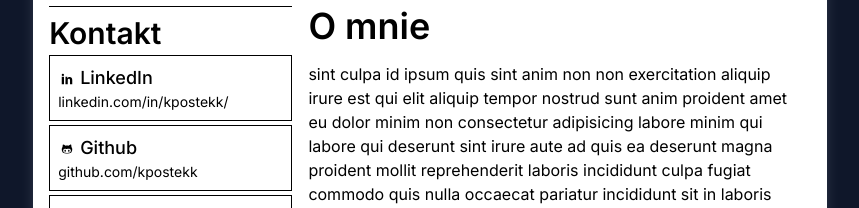
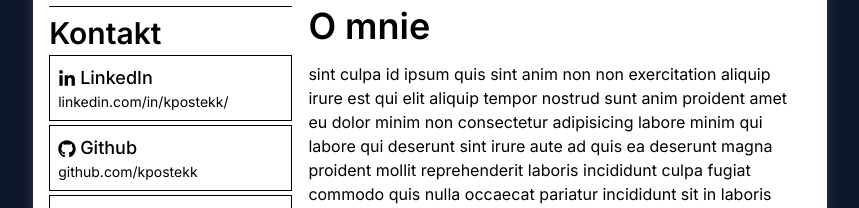
Before and after one commit to kpostekk/cv.next, a Next.js app: page /cv in a window 1280 px wide. Shown: the part 222-430 px from the top of the page, without its empty margins (210-1069 px from the left). Built offline with nearby package versions, Linux system fonts and the light colour scheme.

Commit message:
feat: update cv icons

```diff
--- a/app/cv/page.tsx
+++ b/app/cv/page.tsx
@@ -3,6 +3,7 @@ import { TiSocialGithub, TiSocialLinkedin } from "react-icons/ti"
 import "./cv.css"
 import PrintButton from "./print"
 import React from "react"
+import { FaGithub, FaLinkedinIn } from "react-icons/fa"
 
 const lorem = new LoremIpsum()
 
@@ -65,13 +66,13 @@ export default function CvContent() {
               <h2 className="font-semibold text-3xl">Kontakt</h2>
               <ContactCard
                 title="LinkedIn"
-                icon={<TiSocialLinkedin className="inline mr-1" />}
+                icon={<FaLinkedinIn className="inline mr-1" />}
                 content="linkedin.com/in/kpostekk/"
                 url="https://www.linkedin.com/in/kpostekk/"
               />
               <ContactCard
                 title="Github"
-                icon={<TiSocialGithub className="inline mr-1" />}
+                icon={<FaGithub className="inline mr-1" />}
                 content="github.com/kpostekk"
                 url="https://github.com/kpostekk"
               />
```
